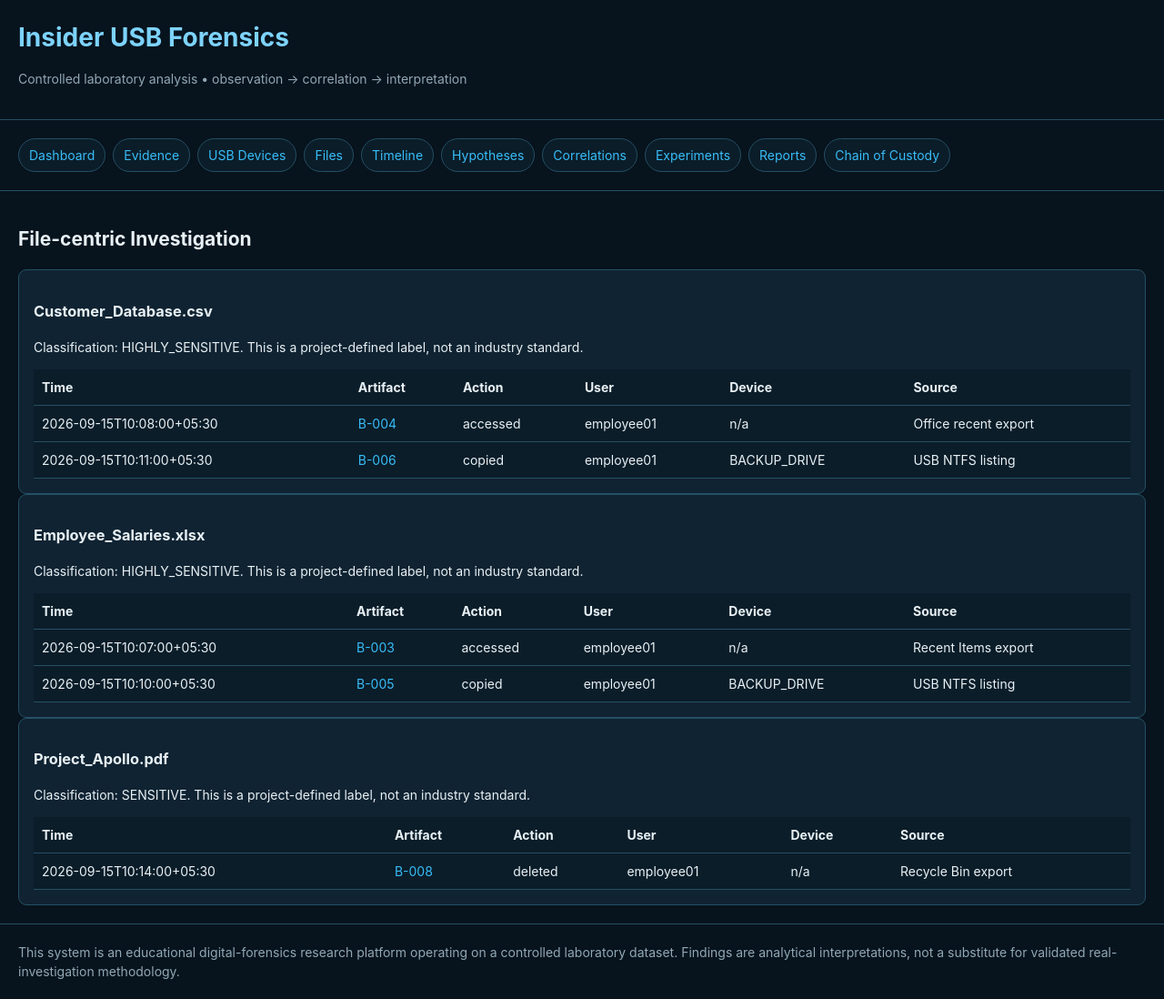
After one commit to gauravgoodreads/windows-insider-usb-forensics, a Flask app: page /files in a window 1280 px wide. The commit adds this page. Shown: the whole page at 91% size. Run offline with Flask 3, Linux system fonts and the light colour scheme; data comes from the database, SQL or seed files in the repository; data that the repository does not hold is empty; some libraries are stand-ins or nearby versions.

Commit message:
Complete forensic dashboard investigation views

```diff
--- a/dashboard/app.py
+++ b/dashboard/app.py
@@ -22,6 +22,31 @@ def artifact(artifact_id):
  found=rows("SELECT payload FROM artifacts WHERE artifact_id=?",(artifact_id,));
  if not found: abort(404)
  return render_template("artifact.html",artifact=json.loads(found[0]["payload"]))
+@app.get("/artifacts")
+def artifacts_page(): return render_template("collection.html",title="Evidence Artifacts",description="Searchable normalized evidence inventory. Open any record to compare raw and normalized data.",items=payloads("artifacts","timestamp"),kind="artifact")
+@app.get("/devices")
+def devices_page():
+ arts=payloads("artifacts","timestamp"); devices=[]
+ for name in sorted({a.get("device") for a in arts if a.get("device")}):
+  related=[a for a in arts if a.get("device")==name]; devices.append({"name":name,"related":related,"users":sorted({a.get("user") for a in related if a.get("user")}),"files":sorted({a.get("filename") for a in related if a.get("classification") not in (None,"NORMAL")}),"first":next((a.get("timestamp") for a in related if a.get("timestamp")),None),"last":next((a.get("timestamp") for a in reversed(related) if a.get("timestamp")),None)})
+ return render_template("devices.html",devices=devices)
+@app.get("/files")
+def files_page():
+ arts=payloads("artifacts","timestamp"); names=sorted({a.get("filename") for a in arts if a.get("classification") not in (None,"NORMAL")}); return render_template("files.html",files=[{"name":name,"evidence":[a for a in arts if a.get("filename")==name]} for name in names])
+@app.get("/timeline")
+def timeline_page(): return render_template("collection.html",title="Unified Timeline",description="Chronological normalized records; timestamps retain their stated semantics.",items=payloads("artifacts","timestamp"),kind="timeline")
+@app.get("/hypotheses")
+def hypotheses_page(): return render_template("hypotheses.html",hypotheses=payloads("hypotheses","id"))
+@app.get("/correlations")
+def correlations_page(): return render_template("correlations.html",correlations=payloads("correlations"))
+@app.get("/experiments")
+def experiments_page():
+ arts=payloads("artifacts","timestamp"); features=[("USB connection",lambda a:a.get("artifact_type")=="usb" and a.get("action")=="connected"),("Sensitive file activity",lambda a:a.get("classification") not in (None,"NORMAL") and a.get("action") in {"accessed","copied","created","modified","deleted","renamed"}),("Archive creation",lambda a:a.get("artifact_type")=="archive"),("Sensitive USB destination",lambda a:a.get("classification") not in (None,"NORMAL") and str(a.get("path") or "").upper().startswith("E:\\")),("Deletion or rename",lambda a:a.get("action") in {"deleted","renamed"})]
+ return render_template("experiments.html",rows=[{"feature":label,"a":any(fn(x) for x in arts if x.get("experiment")=="EXP-A"),"b":any(fn(x) for x in arts if x.get("experiment")=="EXP-B")} for label,fn in features])
+@app.get("/reports")
+def reports_page(): return render_template("reports.html",reports=sorted((ROOT/"outputs").glob("*")) if (ROOT/"outputs").exists() else [])
+@app.get("/custody")
+def custody_page(): return render_template("custody.html",entries=rows("SELECT * FROM chain_of_custody ORDER BY timestamp"),audit=rows("SELECT * FROM audit_log ORDER BY timestamp DESC"))
 @app.get("/api/cases")
 def api_cases(): return jsonify(rows("SELECT * FROM cases"))
 @app.get("/api/cases/<case_id>")
--- a/dashboard/templates/base.html
+++ b/dashboard/templates/base.html
@@ -1 +1 @@
-<!doctype html><html lang="en"><head><meta charset="utf-8"><meta name="viewport" content="width=device-width"><title>USB Forensics</title><link rel="stylesheet" href="{{ url_for('static',filename='style.css') }}"></head><body><header><h1>Insider USB Forensics</h1><p>Controlled laboratory analysis • observation → correlation → interpretation</p></header><nav>{% for x in ['Dashboard','Evidence','Artifacts','USB Devices','Files','Timeline','Hypotheses','Correlations','Experiments','Reports','Chain of Custody','Settings'] %}<a href="/#{{ x|lower|replace(' ','-') }}">{{x}}</a>{% endfor %}</nav><main>{% block body %}{% endblock %}</main><footer>This system is an educational digital-forensics research platform operating on a controlled laboratory dataset. Findings are analytical interpretations, not a substitute for validated real-investigation methodology.</footer></body></html>
+<!doctype html><html lang="en"><head><meta charset="utf-8"><meta name="viewport" content="width=device-width"><title>USB Forensics</title><link rel="stylesheet" href="{{ url_for('static',filename='style.css') }}"></head><body><header><h1>Insider USB Forensics</h1><p>Controlled laboratory analysis • observation → correlation → interpretation</p></header><nav><a href="/">Dashboard</a><a href="/artifacts">Evidence</a><a href="/devices">USB Devices</a><a href="/files">Files</a><a href="/timeline">Timeline</a><a href="/hypotheses">Hypotheses</a><a href="/correlations">Correlations</a><a href="/experiments">Experiments</a><a href="/reports">Reports</a><a href="/custody">Chain of Custody</a></nav><main>{% block body %}{% endblock %}</main><footer>This system is an educational digital-forensics research platform operating on a controlled laboratory dataset. Findings are analytical interpretations, not a substitute for validated real-investigation methodology.</footer></body></html>
--- /dev/null
+++ b/dashboard/templates/collection.html
@@ -0,0 +1 @@
+{% extends 'base.html' %}{% block body %}<h2>{{title}}</h2><p class="hint">{{description}}</p><input id="search" placeholder="Filter" oninput="document.querySelectorAll('tbody tr').forEach(r=>r.hidden=!r.innerText.toLowerCase().includes(this.value.toLowerCase()))"><div class="table"><table><thead><tr><th>Timestamp</th><th>ID</th><th>Type</th><th>Timestamp semantics</th><th>User</th><th>Device / file</th><th>Action</th><th>Confidence</th></tr></thead><tbody>{% for a in items %}<tr><td>{{a.timestamp or 'unavailable'}}</td><td><a href="/artifact/{{a.artifact_id}}">{{a.artifact_id}}</a></td><td>{{a.artifact_type}}</td><td>{{a.timestamp_type}}</td><td>{{a.user or 'unavailable'}}</td><td>{{a.device or a.filename or 'unavailable'}}</td><td>{{a.action}}</td><td>{{a.confidence}}</td></tr>{% endfor %}</tbody></table></div>{% endblock %}
--- /dev/null
+++ b/dashboard/templates/correlations.html
@@ -0,0 +1 @@
+{% extends 'base.html' %}{% block body %}<h2>Correlation Events</h2>{% for c in correlations %}<article class="corr"><span class="badge {{c.confidence|lower}}">{{c.confidence}}</span><h3>{{c.event_id}} · {{c.type}}</h3><p>{{c.start_time or 'unknown'}} → {{c.end_time or 'unknown'}} · {{c.experiment}}</p><ul>{% for r in c.reasoning %}<li>{{r}}</li>{% endfor %}</ul><small>Source artifacts: {{c.related_artifacts|join(', ')}}</small></article>{% endfor %}{% endblock %}
--- /dev/null
+++ b/dashboard/templates/custody.html
@@ -0,0 +1 @@
+{% extends 'base.html' %}{% block body %}<h2>Chain of Custody and Tool Audit Trail</h2><p class="hint">Custody entries are student-laboratory records. Tool audit activity is separate from Windows forensic evidence.</p><h3>Chain of custody</h3><div class="table"><table><thead><tr><th>Time</th><th>Action</th><th>Person</th><th>Evidence</th><th>Hash</th><th>Notes</th></tr></thead><tbody>{% for x in entries %}<tr><td>{{x.timestamp}}</td><td>{{x.action}}</td><td>{{x.person}}</td><td>{{x.evidence_id}}</td><td>{{x.hash}}</td><td>{{x.notes}}</td></tr>{% else %}<tr><td colspan="6">No custody records have been added.</td></tr>{% endfor %}</tbody></table></div><h3>Investigator-tool audit log</h3><div class="table"><table><thead><tr><th>Time</th><th>Case</th><th>Action</th><th>Details</th></tr></thead><tbody>{% for x in audit %}<tr><td>{{x.timestamp}}</td><td>{{x.case_id}}</td><td>{{x.action}}</td><td>{{x.details}}</td></tr>{% endfor %}</tbody></table></div>{% endblock %}
--- /dev/null
+++ b/dashboard/templates/devices.html
@@ -0,0 +1 @@
+{% extends 'base.html' %}{% block body %}<h2>USB-centric Investigation</h2>{% for d in devices %}<article class="finding"><h3>{{d.name}}</h3><p>First observed: {{d.first or 'unavailable'}} · Last observed: {{d.last or 'unavailable'}}</p><p>Associated users: {{d.users|join(', ') or 'unavailable'}}</p><p>Sensitive files: {{d.files|join(', ') or 'none observed'}}</p><p>Device fields are shown only when observed; unavailable fields are not inferred.</p><div class="table"><table><thead><tr><th>Time</th><th>Artifact</th><th>Action</th><th>Source</th></tr></thead><tbody>{% for a in d.related %}<tr><td>{{a.timestamp}}</td><td><a href="/artifact/{{a.artifact_id}}">{{a.artifact_id}}</a></td><td>{{a.action}}</td><td>{{a.source}}</td></tr>{% endfor %}</tbody></table></div></article>{% endfor %}{% endblock %}
--- /dev/null
+++ b/dashboard/templates/experiments.html
@@ -0,0 +1 @@
+{% extends 'base.html' %}{% block body %}<h2>Experiment A vs Experiment B</h2><p class="hint">Derived from imported sample artifacts. Shared USB connection has low discriminative value; outcome assertions remain evidence-bound.</p><div class="table"><table><thead><tr><th>Artifact category</th><th>Experiment A</th><th>Experiment B</th><th>Interpretation</th></tr></thead><tbody>{% for r in rows %}<tr><td>{{r.feature}}</td><td>{{'Observed' if r.a else 'Not observed'}}</td><td>{{'Observed' if r.b else 'Not observed'}}</td><td>{% if r.a and r.b %}Low discrimination in this dataset{% elif r.b %}Potentially discriminative; interpret with corroboration{% else %}Not a distinguishing observation here{% endif %}</td></tr>{% endfor %}</tbody></table></div>{% endblock %}
--- /dev/null
+++ b/dashboard/templates/files.html
@@ -0,0 +1 @@
+{% extends 'base.html' %}{% block body %}<h2>File-centric Investigation</h2>{% for f in files %}<article class="finding"><h3>{{f.name}}</h3><p>Classification: {{f.evidence[0].classification}}. This is a project-defined label, not an industry standard.</p><div class="table"><table><thead><tr><th>Time</th><th>Artifact</th><th>Action</th><th>User</th><th>Device</th><th>Source</th></tr></thead><tbody>{% for a in f.evidence %}<tr><td>{{a.timestamp}}</td><td><a href="/artifact/{{a.artifact_id}}">{{a.artifact_id}}</a></td><td>{{a.action}}</td><td>{{a.user}}</td><td>{{a.device or 'n/a'}}</td><td>{{a.source}}</td></tr>{% endfor %}</tbody></table></div></article>{% endfor %}{% endblock %}
--- /dev/null
+++ b/dashboard/templates/hypotheses.html
@@ -0,0 +1 @@
+{% extends 'base.html' %}{% block body %}<h2>Hypothesis Evaluation</h2><p class="hint">Assessments use cautious evidence language; source artifacts are listed in each finding.</p>{% for h in hypotheses %}<article class="finding"><span class="badge {{h.confidence|lower}}">{{h.confidence}}</span><h3>{{h.id}} — {{h.assessment}}</h3><p>{{h.description}}</p><ul>{% for r in h.reasoning %}<li>{{r}}</li>{% endfor %}</ul><small>Supporting provenance: {{h.supporting_artifacts|join(', ') or 'none'}}</small></article>{% endfor %}{% endblock %}
--- /dev/null
+++ b/dashboard/templates/reports.html
@@ -0,0 +1 @@
+{% extends 'base.html' %}{% block body %}<h2>Generated Reports</h2><p class="hint">Reports separate observation, inference, and conclusion and include limitations.</p><ul>{% for report in reports %}<li>{{report.name}}</li>{% else %}<li>No reports are present. Run the demo pipeline first.</li>{% endfor %}</ul>{% endblock %}
```
